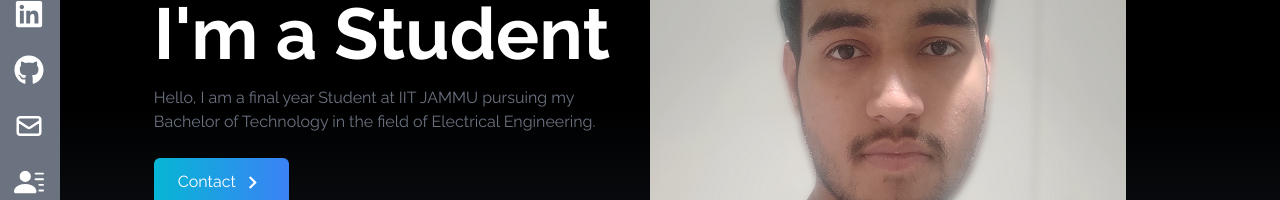
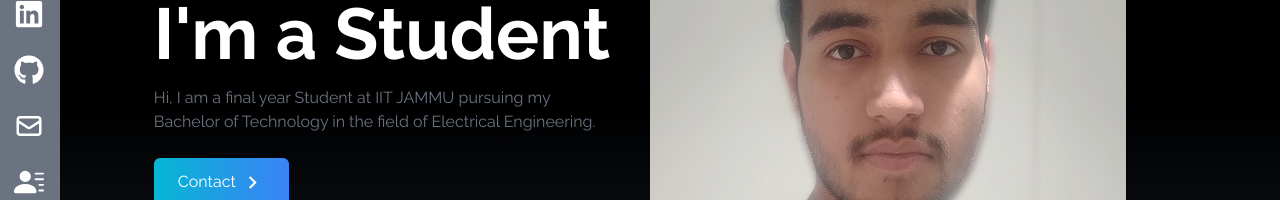
Before and after one commit to hsrajawat2002/my-portfolio-v1, a React (Create React App) app: page / in a window 1280 px wide. Shown: the part 294-494 px from the top of the page. Built offline with nearby package versions, Linux system fonts and the light colour scheme.

Commit message:
new change

```diff
--- a/src/components/Home.jsx
+++ b/src/components/Home.jsx
@@ -15,7 +15,7 @@ const Home = () => {
             I'm a Student<code> </code>
           </h2>
           <p className="text-gray-500 py-4 max-w-md">
-            Hello, I am a final year Student at IIT JAMMU pursuing my Bachelor of Technology in the
+            Hi, I am a final year Student at IIT JAMMU pursuing my Bachelor of Technology in the
             field of Electrical Engineering.
           </p>
 
```
